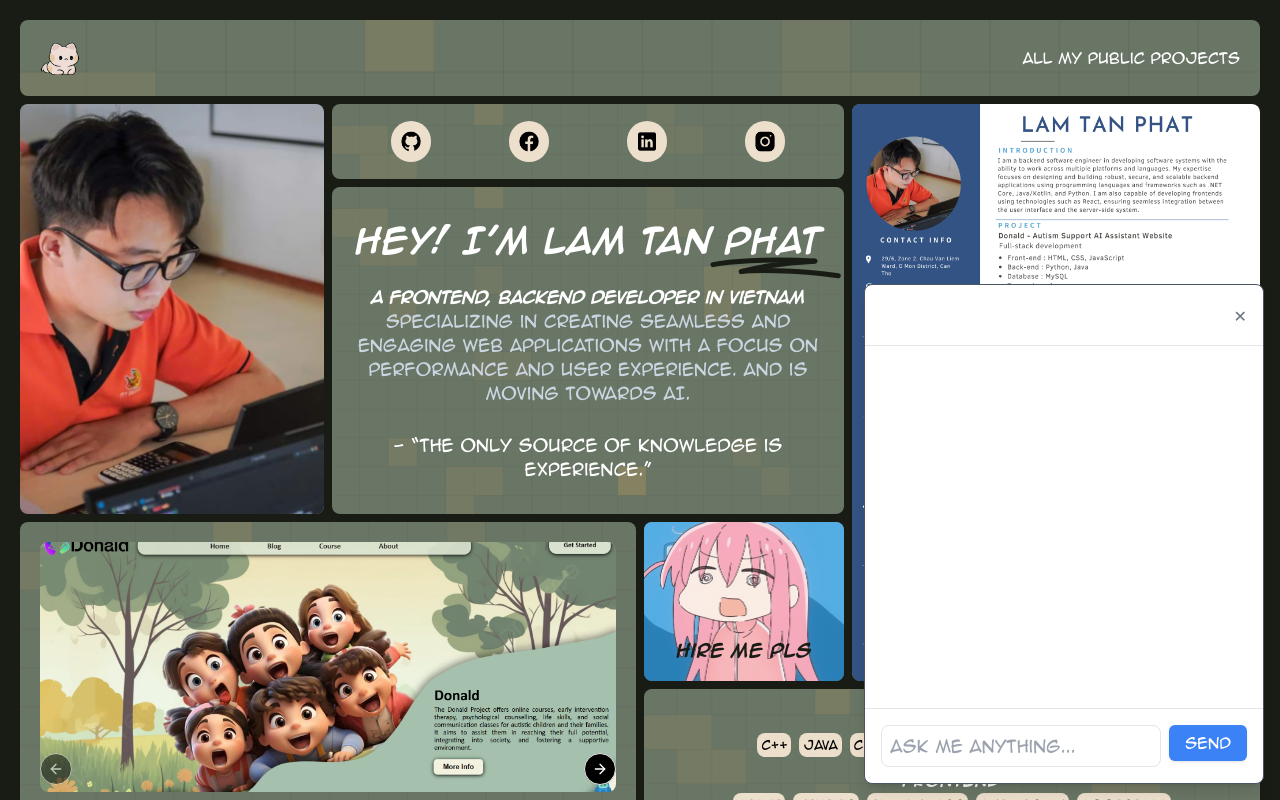
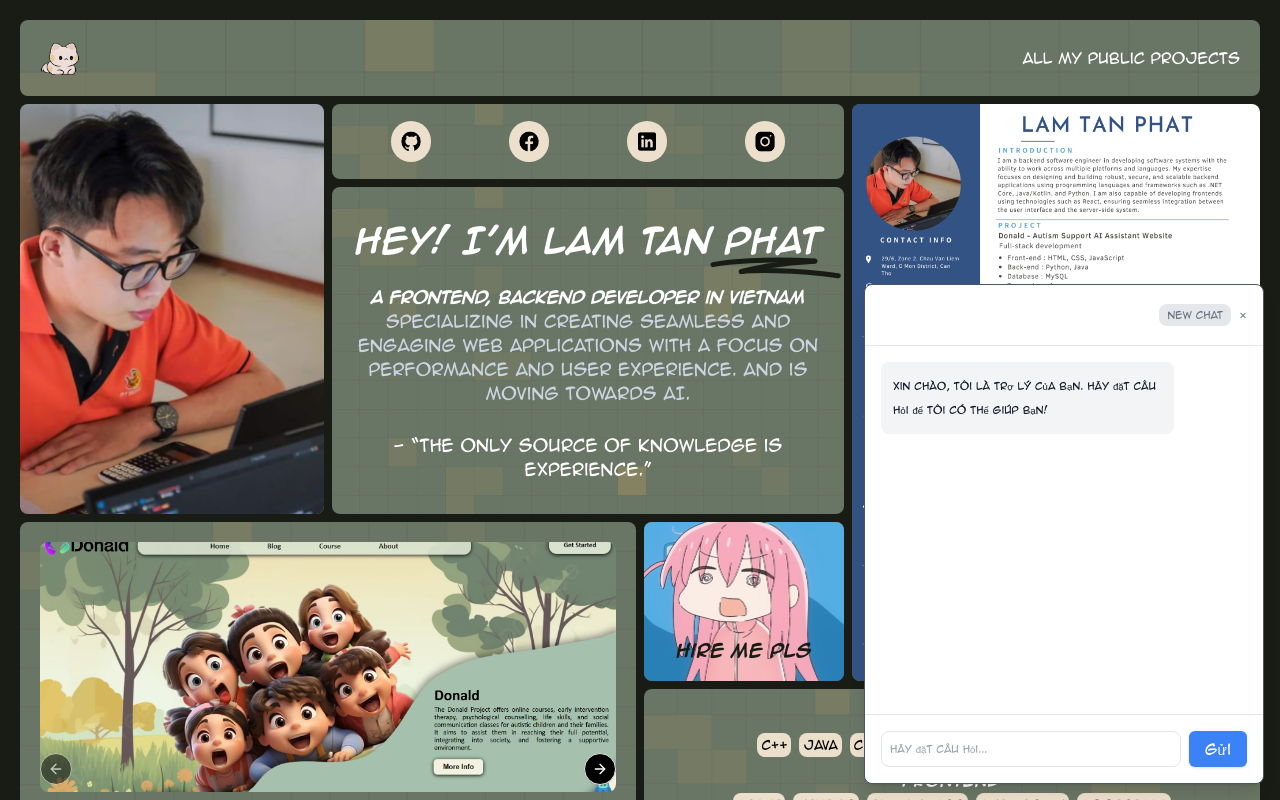
Before and after one commit to LTPPPP/LamTanPhat, a Next.js app: page / in a window 1280 px wide. Both pictures are taken after a click on the button 1236 px from the left and 756 px from the top of the page. Shown: the top 800 px of the page. Built offline with nearby package versions, Linux system fonts and the light colour scheme.

Commit message:
new chat

```diff
--- a/app/api/chat/route.ts
+++ b/app/api/chat/route.ts
@@ -35,33 +35,34 @@ If you don't know the answer, just say you don't have that information - don't m
 Keep responses concise and relevant.
 Personal Information:
 
-Name: Lam Tan Phat
-Role: Backend & Web Developer
-Age: 20 (Born: November 8, 2004)
-Location: Can Tho, Vietnam
-Email: lamphat.job@gmail.com
-Phone: (+84) 0907450814
-Education: Currently pursuing Bachelor's in Software Engineering at FPT University (2022-2026)
+Name: Lam Tan Phat.
+Role: Backend & Web Developer.
+Age: 20.
+(Born: November 8, 2004).
+Location: Can Tho, Vietnam.
+Email: lamphat.job@gmail.com .
+Phone: (+84) 0907450814 .
+Education: Currently pursuing Bachelor's in Software Engineering at FPT University (2022-2026) .
 
 Professional Summary:
 
-Backend software engineer with 2 years of experience
-Focuses on AI applications and full-stack development
-Currently working as an Intern IT & Web Designer (March 2024 - Present)
+Backend software engineer with 2 years of experience.
+Focuses on AI applications and full-stack development.
+Currently working as an Intern IT & Web Designer (March 2024 - Present).
 
 Technical Skills:
-Backend:
+***Backend
 
 Java, C#, C++, Python, Solidity
 
-Frontend:
+***Frontend
 
 HTML, CSS, JavaScript
 PHP
 WordPress/CMS
 Figma
 
-Other Tools:
+***Other Tools
 
 Git
 Docker
@@ -72,26 +73,27 @@ https://github.com/LTPPPP?tab=repositories
 
 Achievements:
 
-Top 14 in National Hackathon Competitions
-2nd place in "Code race" programming competition
-3rd place in "Code work" programming contest
-Published scientific research articles
+Top 14 in National Hackathon Competitions.
+2nd place in "Code race" programming competition.
+3rd place in "Code work" programming contest.
+Published scientific research articles.
 
-Statistics:
+Experience:
 
-2 Papers Published
-68 Projects completed
-6 Years of coding experience
-10 Achievements earned
+2 Papers Published.
+68 Projects completed.
+6 Years of coding experience.
+10 Achievements earned.
 
 Contact
+provide clickable links
 GitHub : https://github.com/LTPPPP
+Skype : skype:live:.cid.e1439b506c3f5b6f?chat
 FaceBook : https://www.facebook.com/profile.php?id=100041724977557
 Instagram : https://www.instagram.com/phatlam811/
 LinkedIn : https://www.linkedin.com/in/l%C3%A2m-t%E1%BA%A5n-ph%C3%A1t-36822524a/
 Locket : https://locket.camera/links/c8xfRxfDNsV5zHHt7
-Skype : skype:live:.cid.e1439b506c3f5b6f?chat
-`;
+`
 
 console.log('Chat API loaded');
 
--- a/app/chat.tsx
+++ b/app/chat.tsx
@@ -1,5 +1,6 @@
 'use client';
 import { useState } from 'react';
+import ReactMarkdown from 'react-markdown';
 import { Button } from '@/components/ui/button';
 import { Loader2, MessageCircle } from 'lucide-react';
 
@@ -9,7 +10,12 @@ interface Message {
 }
 
 export default function ChatInterface() {
-    const [messages, setMessages] = useState<Message[]>([]);
+    const [messages, setMessages] = useState<Message[]>([
+        {
+            role: 'assistant',
+            content: 'Xin chào, tôi là trợ lý của bạn. Hãy đặt câu hỏi để tôi có thể giúp bạn!',
+        },
+    ]);
     const [input, setInput] = useState('');
     const [isLoading, setIsLoading] = useState(false);
     const [isChatOpen, setIsChatOpen] = useState(false);
@@ -41,15 +47,25 @@ export default function ChatInterface() {
             console.error('Error:', error);
             setMessages(prev => [
                 ...prev,
-                { role: 'assistant', content: 'Sorry, I encountered an error. Please try again.' },
+                { role: 'assistant', content: 'Sorry, something go wrong, Help mee!' },
             ]);
         } finally {
             setIsLoading(false);
         }
     };
 
+    const handleNewChat = () => {
+        setMessages([
+            {
+                role: 'assistant',
+                content: 'Hi, I am Lam Tan Phat.Ask me questions so I can help you!',
+            },
+        ]);
+        setInput('');
+    };
+
     return (
-        <div className="fixed bottom-4 right-4">
+        <div className="fixed bottom-4 right-4" style={{ fontSize: '0.6rem' }}>
             {!isChatOpen ? (
                 <button
                     onClick={() => setIsChatOpen(true)}
@@ -58,15 +74,23 @@ export default function ChatInterface() {
                     <MessageCircle className="w-6 h-6" />
                 </button>
             ) : (
-                <div className={`flex flex-col h-[500px] w-[400px] bg-white rounded-lg shadow-lg border border-gray-600 transition-all duration-300 ${isChatOpen ? 'opacity-100 translate-y-0' : 'opacity-0 translate-y-4'}`}>
+                <div className="flex flex-col h-[500px] w-[400px] bg-white rounded-lg shadow-lg border border-gray-600">
                     <div className="flex justify-between items-center p-4 border-b">
                         <h2 className="text-lg font-bold">Chat</h2>
+                        <div className="flex gap-2">
+                            <button
+                                onClick={handleNewChat}
+                                className="text-gray-500 hover:text-gray-700 px-2 py-1 bg-gray-200 rounded-lg"
+                            >
+                                New Chat
+                            </button>
                             <button
                                 onClick={() => setIsChatOpen(false)}
                                 className="text-gray-500 hover:text-gray-700"
                             >
                                 ✕
                             </button>
+                        </div>
                     </div>
                     <div className="flex-1 overflow-y-auto p-4 space-y-4">
                         {messages.map((message, index) => (
@@ -75,12 +99,16 @@ export default function ChatInterface() {
                                 className={`flex ${message.role === 'user' ? 'justify-end' : 'justify-start'}`}
                             >
                                 <div
-                                    className={`p-3 rounded-lg max-w-[80%] ${message.role === 'user'
+                                    className={`p-3 rounded-lg max-w-[80%] break-words overflow-wrap-anywhere text-base ${message.role === 'user'
                                         ? 'bg-blue-500 text-white'
                                         : 'bg-gray-100 text-gray-900'
-                                        }`}
+                                        }`} style={{ fontSize: '0.6rem' }}
                                 >
-                                    {message.content}
+                                    {message.role === 'assistant' ? (
+                                        <ReactMarkdown>{message.content}</ReactMarkdown>
+                                    ) : (
+                                        message.content
+                                    )}
                                 </div>
                             </div>
                         ))}
@@ -92,7 +120,7 @@ export default function ChatInterface() {
                                 value={input}
                                 onChange={(e) => setInput(e.target.value)}
                                 onKeyPress={(e) => e.key === 'Enter' && sendMessage()}
-                                placeholder="Ask me anything..."
+                                placeholder="Hãy đặt câu hỏi..."
                                 className="flex-1 p-2 border rounded-lg focus:outline-none focus:ring-2 focus:ring-blue-500 text-black"
                                 disabled={isLoading}
                             />
@@ -104,7 +132,7 @@ export default function ChatInterface() {
                                 {isLoading ? (
                                     <Loader2 className="w-4 h-4 animate-spin" />
                                 ) : (
-                                    'Send'
+                                    'Gửi'
                                 )}
                             </Button>
                         </div>
--- a/package.json
+++ b/package.json
@@ -24,6 +24,7 @@
     "openai": "^4.77.0",
     "react": "^19.0.0",
     "react-dom": "^19.0.0",
+    "react-markdown": "^9.0.1",
     "tailwind-merge": "^2.6.0",
     "tailwindcss-animate": "^1.0.7"
   },
```
Also changed, not shown: 1 other file (tests, documents, lock files or other folders). Lines whose indentation alone changed are shown as unchanged.
